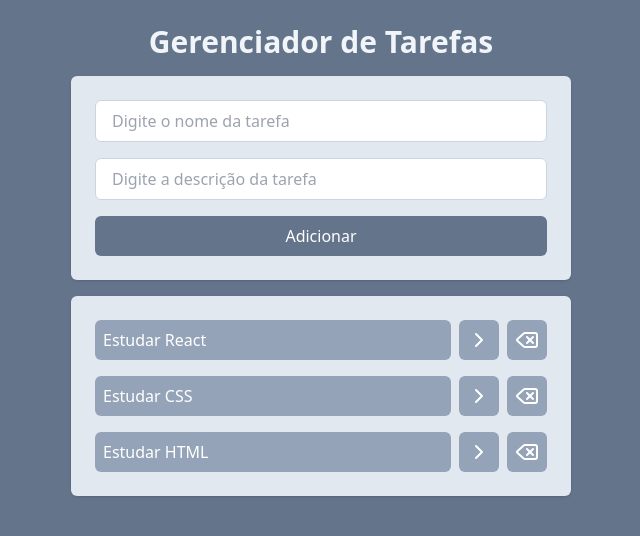
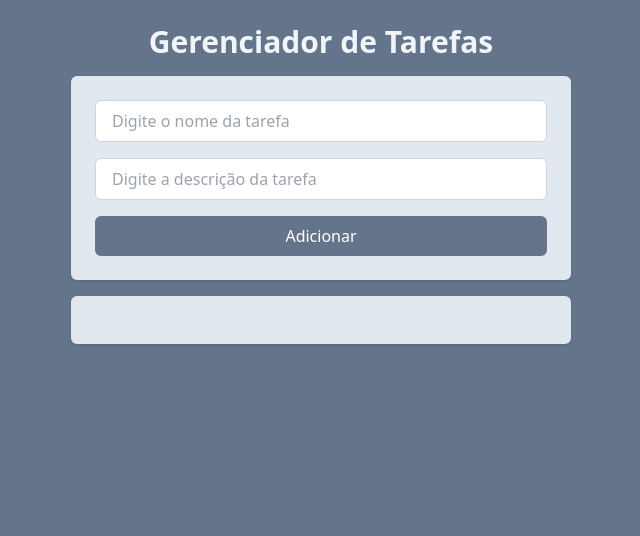
Before and after one commit to Fael-stack/Task-Manager, a React (Vite) app: page / in a window 1280 px wide. Shown: the top 536 px of the page, without its empty margins (319-959 px from the left). Built offline with nearby package versions, Linux system fonts and the light colour scheme.

Commit message:
API e finalização do code

```diff
--- a/src/App.jsx
+++ b/src/App.jsx
@@ -1,30 +1,32 @@
-import { useState } from "react";
+import { useEffect, useState } from "react";
 import AddTask from "./components/AddTasks";
 import Tasks from "./components/Tasks";
 import "./index.css";
 import { v4 } from "uuid";
 
 function App() {
-  const [tasks, setTasks] = useState([
-    {
-      id: 1,
-      title: "Estudar React",
-      description: "Pra ficar craque",
-      isCompleted: false,
-    },
-    {
-      id: 2,
-      title: "Estudar CSS",
-      description: "Pra ficar bonito",
-      isCompleted: false,
-    },
-    {
-      id: 3,
-      title: "Estudar HTML",
-      description: "Pra ficar estruturado",
-      isCompleted: false,
-    },
-  ]);
+  const [tasks, setTasks] = useState(
+    JSON.parse(localStorage.getItem("tasks")) || []
+  );
+
+  useEffect(() => {
+    localStorage.setItem("tasks", JSON.stringify(tasks));
+  }, [tasks]);
+
+  useEffect(() => {
+    const fetchTasks = async () => {
+      const response = await fetch(
+        "https://jsonplaceholder.typicode.com/todos?_limit=10",
+        {
+          method: "GET",
+        }
+      );
+      const data = await response.json();
+      setTasks(data);
+    };
+    // pode chamar api se quiser
+    // fetchTasks();
+  }, []);
 
   function onTaskClick(taskId) {
     const newTasks = tasks.map((task) => {
--- a/src/pages/taskpage.jsx
+++ b/src/pages/taskpage.jsx
@@ -1,6 +1,8 @@
-import { useSearchParams } from "react-router-dom";
+import { ChevronLeftIcon, DeleteIcon } from "lucide-react";
+import { useNavigate, useSearchParams } from "react-router-dom";
 
 function TaskPage() {
+  const nav = useNavigate();
   const [searchParams] = useSearchParams();
   const title = searchParams.get("title");
   const description = searchParams.get("description");
@@ -9,12 +11,20 @@
       <h1>{title} </h1>
       <p>{description}</p>
       <div className="w-[500px] space-y-4">
+        <div className="flex justify-center relative m-6">
+          <button
+            onClick={() => nav(-1)}
+            className="absolute left-0 top-0 bottom-0 text-slate-100"
+          >
+            <ChevronLeftIcon />
+          </button>
+        </div>
         <h1 className="text-3xl text-slate-100 font-bold text-center">
           Detalhes da Tarefa
         </h1>
         <div className="bg-slate-400 p-4 rounded-md">
-          <h2 className="text-xl text-white font-bold">{title}</h2>
-          <p className="text-white">{description}</p>
+          <h2 className="text-xl  font-bold text-slate-600">{title}</h2>
+          <p className="text-slate-600">{description}</p>
         </div>
       </div>
     </div>
```
